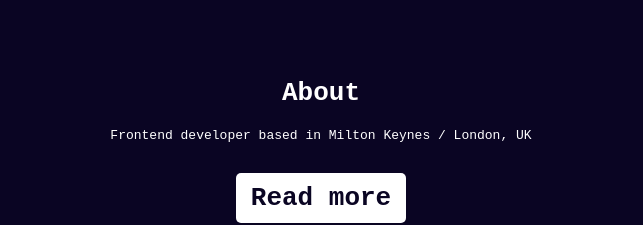
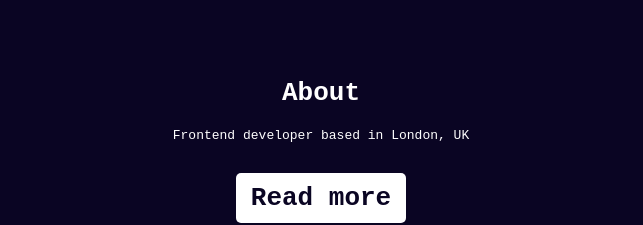
Before and after one commit to KaisaSS/portfolio, a React (Create React App) app: page / in a window 1280 px wide. Shown: the part 980-1205 px from the top of the page, without its empty margins (319-962 px from the left). Built offline with nearby package versions, Linux system fonts and the light colour scheme.

Commit message:
Change wording

```diff
--- a/src/components/home/Home.js
+++ b/src/components/home/Home.js
@@ -25,7 +25,7 @@ const Home = () => {
         <div>
           <h1>About</h1>
         </div>
-        <p className="short-description">Frontend developer based in Milton Keynes / London, UK</p>
+        <p className="short-description">Frontend developer based in London, UK</p>
         <div className="link-btn">
           <Link to="/about">
             <h1>Read more</h1>
```
